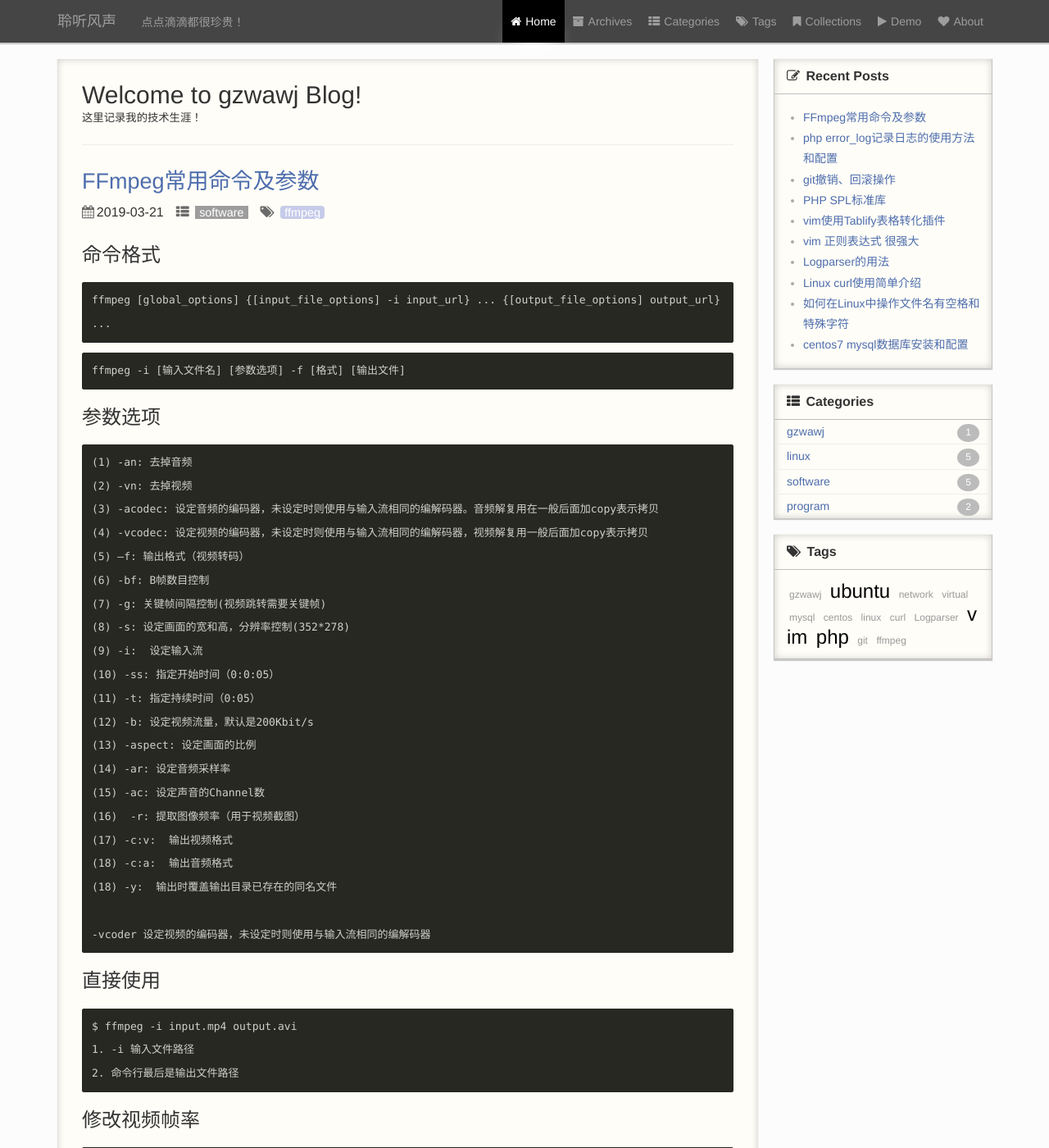
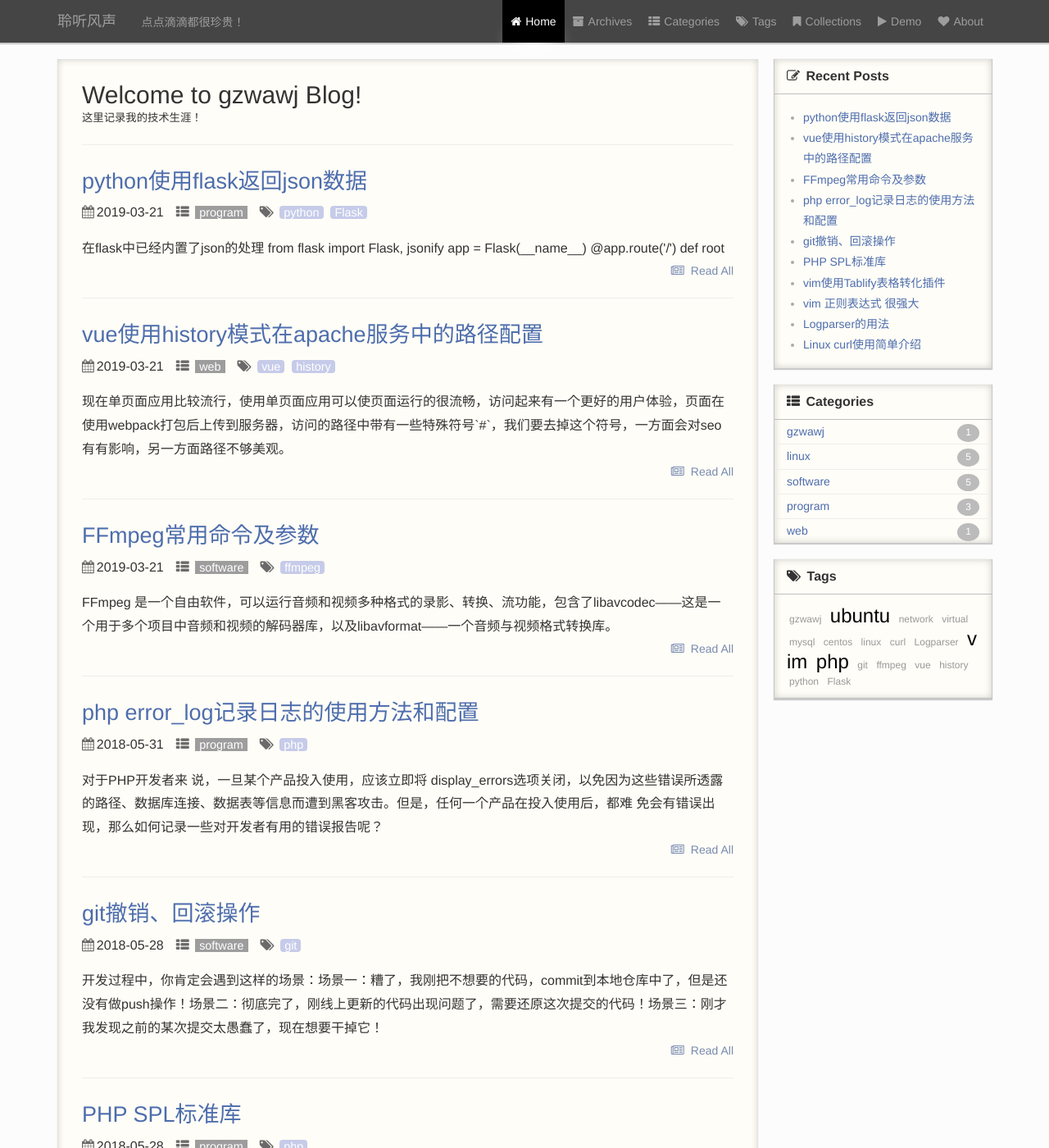
Before and after one commit to gzwawj/gzwawj.github.io, a Jekyll site: the page built from index.html, in a window 1280 px wide and 1400 px high. Shown: the whole window at 82% size. Built offline with Jekyll 4.4.1, drawn with Linux system fonts in a browser that asks for light colours; the list of posts is cut into pages by our own code; comment, search, counter and statistics services are not loaded; a style sheet for code colours, icons or effects is not loaded; some of the changed text lies outside the part shown.

Commit message:
python使用flask返回json数据

````diff
--- a/_posts/2019-03-21-13.md
+++ b/_posts/2019-03-21-13.md
@@ -4,7 +4,7 @@ title:  "FFmpeg常用命令及参数"
 date:   2019/3/21 10:38
 categories: software
 tags: ffmpeg
-excerpt:
+excerpt: FFmpeg 是一个自由软件，可以运行音频和视频多种格式的录影、转换、流功能，包含了libavcodec——这是一个用于多个项目中音频和视频的解码器库，以及libavformat——一个音频与视频格式转换库。
 mathjax: true
 ---
 
@@ -63,3 +63,4 @@ $ ffmpeg -i input_file -y -f image2 -t 0.001 -s 352x240 output.jpg
 ```shell
 ffmpeg -i out.mp4 -frames 3 -vf "select=not(mod(n\,1000)),scale=320:240,tile=2x3" out.png
 ```
+[FFmpeg常用命令及参数](http://www.codeinfo.top/archives/550)
--- /dev/null
+++ b/_posts/2019-03-21-14.md
@@ -0,0 +1,111 @@
+---
+layout: post
+title:  "python使用flask返回json数据"
+date:   2019/3/21 11:25
+categories: program
+tags: python Flask
+excerpt: 在flask中已经内置了json的处理 from flask import Flask, jsonify app = Flask(__name__) @app.route('/') def root
+mathjax: true
+---
+
+* content
+{:toc}
+
+
+## 在flask中已经内置了json的处理
+
+```python
+from flask import Flask, jsonify
+
+app = Flask(__name__)
+
+@app.route('/')
+def root():
+    t = {
+        'a': 1,
+        'b': 2,
+        'c': [3, 4, 5]
+    }
+    return jsonify(t)
+
+if __name__ == '__main__':
+    app.debug = True
+    app.run()
+```
+## jsonify的其他使用方法
+```python
+#这里数据库模型使用的SQLAlchemy
+class User(Base):
+    id = Column(Integer, primary_key=True)
+    nickname = Column(String(24), unique=True)
+    _password = Column('password', String(100))
+```
+一般的玩法就是把对象属性给个都取出来，存放在字典里面，然后用jsonify序列化。这个玩多了，开发也差不多累了，心塞。因为这个方法不能直接序列化对象，那就想办法让它可以就牛逼了。
+
+这里面有两个过程可以优化：
+1. 对象快速转字典
+2. 对象嵌套快熟序列化
+
+## flask中的原始基类提供的todict方法
+
+需要主要的是，它只能把实例属性转化为字段，其他属性并没有。并且我们通常需要对数据模型进行序列化，如果通过这样方式转化里面有很多用不着的属性没办法去掉（这里有点view-model感觉了）。
+解决方案demo：
+
+```python
+class User(Base):
+    id = Column(Integer, primary_key=True)
+    nickname = Column(String(24), unique=True)
+    _password = Column('password', String(100))
+
+    #返回对象中的每个属性
+    def keys(self):
+
+        #return ['id','nickname']也可以指定序列化指定的字段
+        return self.fields
+
+    #通过对象的每个属性获取对应的值
+    def __getitem__(self, item):
+        return getattr(self, item)
+
+最后用dict(user)即可
+```
+
+## 重写jsonify中方法，兼容序列化对象
+
+>解析JSONEncoder中default方法，每当调用jsonify的时候发现有不可序列化的数据时候，会触发此方法，并且是递归调用的。看源码不难理解里面内容。
+
+```python
+def default(self, o):
+  if isinstance(o, datetime):
+      return http_date(o.utctimetuple())
+  if isinstance(o, date):
+      return http_date(o.timetuple())
+  if isinstance(o, uuid.UUID):
+      return str(o)
+  if hasattr(o, '__html__'):
+      return text_type(o.__html__())
+  return _json.JSONEncoder.default(self, o)
+```
+
+## 打造高可用的序列化器，结合上面对象转字典，完美解决jsonify可序列化对象
+
+```python
+from flask import Flask as _Flask
+from flask.json import JSONEncoder as _JSONEncoder
+from datetime import date
+
+#继承_JSONEncoder重写default，每当发送有不能序列化的类型时，在这里就可以参考源码进行添加即可。
+class JSONEncoder(_JSONEncoder):
+    def default(self, o):
+        if hasattr(o, 'keys') and hasattr(o, '__getitem__'):
+            return dict(o)
+        if isinstance(o, date):
+            return o.strftime('%Y-%m-%d')
+        raise Error()
+
+#重写flask，把新的JSONEncoder赋值给flask对象，这样新的才能生效
+class Flask(_Flask):
+    json_encoder = JSONEncoder
+```
+
+[python使用flask返回json数据](http://www.codeinfo.top/archives/544)
--- /dev/null
+++ b/_posts/2019-03-21-15.md
@@ -0,0 +1,73 @@
+---
+layout: post
+title:  "vue使用history模式在apache服务中的路径配置"
+date:   2019/3/21 10:38
+categories: web
+tags: vue history
+excerpt: 现在单页面应用比较流行，使用单页面应用可以使页面运行的很流畅，访问起来有一个更好的用户体验，页面在使用webpack打包后上传到服务器，访问的路径中带有一些特殊符号`#`，我们要去掉这个符号，一方面会对seo有有影响，另一方面路径不够美观。
+mathjax: true
+---
+
+* content
+{:toc}
+
+现在单页面应用比较流行，使用单页面应用可以使页面运行的很流畅，访问起来有一个更好的用户体验，页面在使用webpack打包后上传到服务器，访问的路径中带有一些特殊符号`#`，我们要去掉这个符号，一方面会对seo有有影响，另一方面路径不够美观。
+
+## 前期准备
+
+### 检查apache是否支持mod_rewrite
+
+- 通过php函数`phpinfo()`查看环境配置，在输出的内容中是否存在`mod_rewrite`，存在就不需要进行设置。
+- 如果不存在就在`apache`安装目录中找到`httpd.conf`文件，把`LoadModule rewrite_module`前面的“#”号去掉。
+- 如果没有找到`LoadModule rewrite_module`就添加上`LoadModule rewrite_module modules/mod_rewrite.so`,然后重启`apache`服务
+
+让`apache`支持`.htaccess`文件
+
+修改`httpd.conf`文件内容
+```text
+Options FollowSymLinks
+AllowOverride None
+```
+修改为
+```text
+Options FollowSymLinks
+AllowOverride All
+```
+修改完重启`apache`服务
+
+## 构建项目
+
+### vue开启history路由模式
+
+使用webpack对项目build完成后，复制dist文件夹中的文件到web根目录
+```text
+www
+ |--static
+ |--index.html
+```
+### 添加`.htaccess`文件
+```text
+<IfModule mod_rewrite.c>
+  RewriteEngine On
+  RewriteBase /
+  RewriteRule ^index\.html$ - [L]
+  RewriteCond %{REQUEST_FILENAME} !-f
+  RewriteCond %{REQUEST_FILENAME} !-d
+  RewriteRule . /index.html [L]
+</IfModule>
+```
+[更多官网配置](https://router.vuejs.org/zh/guide/essentials/history-mode.html#%E5%90%8E%E7%AB%AF%E9%85%8D%E7%BD%AE%E4%BE%8B%E5%AD%90)
+
+## 最终项目目录
+```text
+www
+ |--static
+ |--.htaccess
+ |--index.html
+```
+
+**在配置过程中需要注意的内容：build的文件中的内容需要放到web的根目录**
+
+在添加`.htaccess`文件后服务端不会返回404页面，需要在前端定义404页面
+
+[vue使用history模式在apache服务中的路径配置](http://www.codeinfo.top/archives/539)
````
